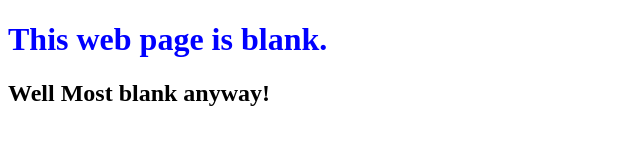
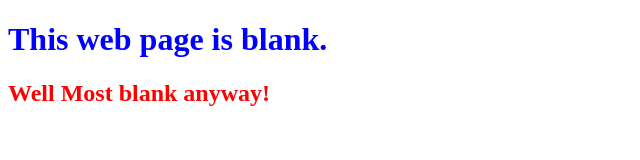
Before and after one commit to fnancarrow/0main_openSAP_repo, a plain HTML site: page index.html in a window 1280 px wide. Shown: the whole page, without its empty margins (0-640 px from the left). Drawn offline with Linux system fonts and the light colour scheme.

Commit message:
changed second line colour to red

```diff
--- a/index.html
+++ b/index.html
@@ -6,6 +6,6 @@
 	</head>
 	<body>
 		<h1 style = "color: blue">This web page is blank.</h1>
-		<h2>Well Most blank anyway!</h2>
+		<h2 style = "color: red">Well Most blank anyway!</h2>
 	</body>
 </html>
```
